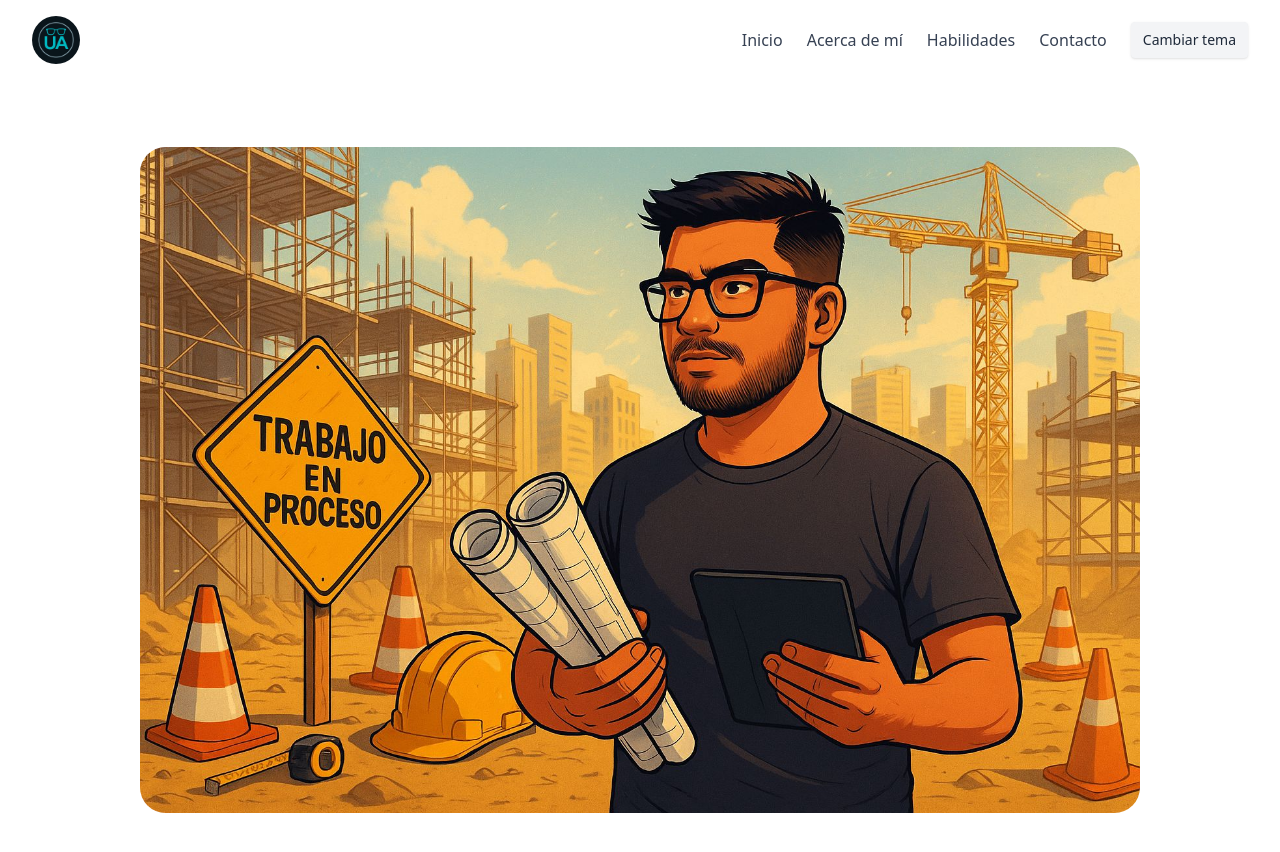
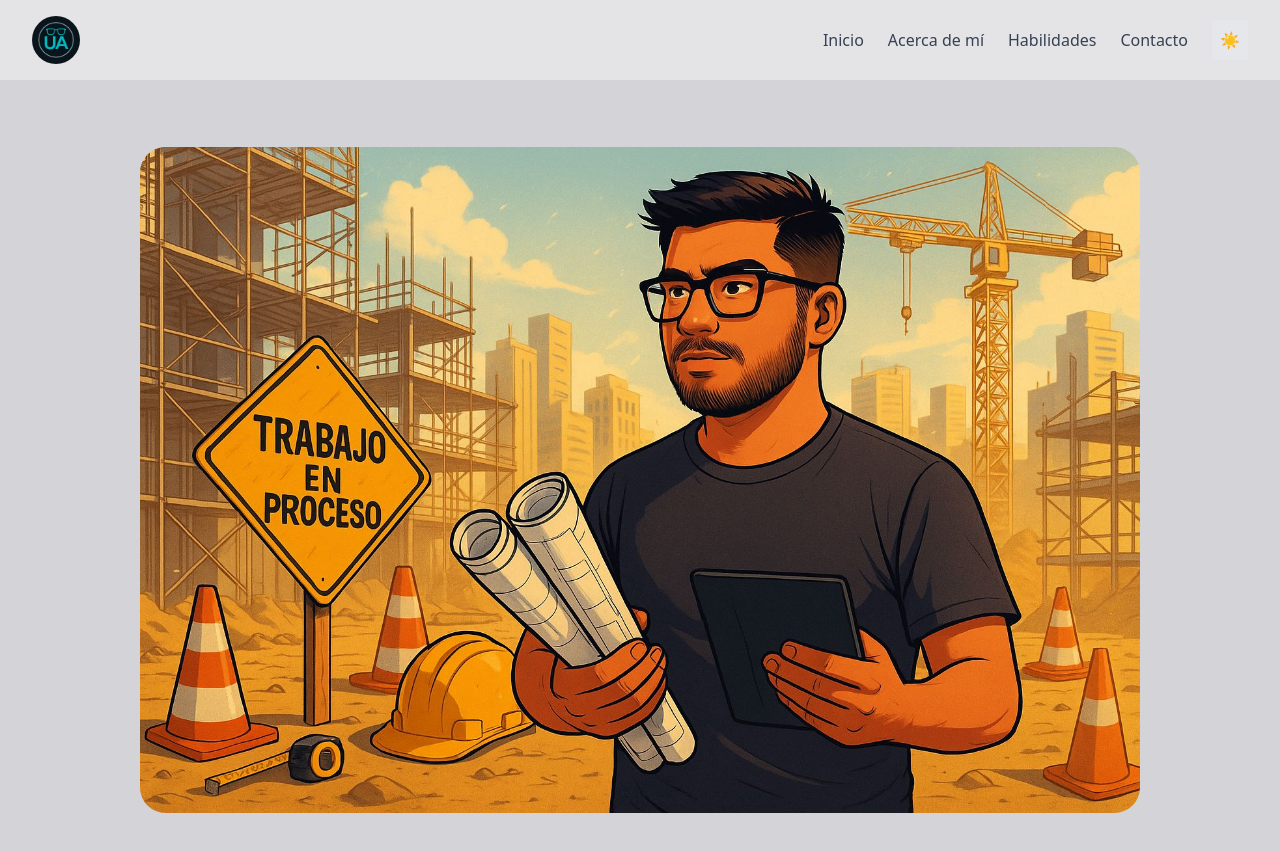
Before and after one commit to UriAlcantar/web-uri, an Angular app: page / in a window 1280 px wide. Shown: the top 852 px of the page. Built offline with nearby package versions, Linux system fonts and the light colour scheme.

Commit message:
Enhance header component with dark mode toggle and update styles for improved UI

```diff
--- a/src/app/app.component.html
+++ b/src/app/app.component.html
@@ -1,4 +1,4 @@
-<app-header></app-header>
-<main class="min-h-[calc(100vh-80px)] bg-white flex items-start justify-center px-4 sm:px-6 md:px-8 dark:bg-gray-900 dark:text-white">
+<app-header ></app-header>
+<main class="min-h-[calc(100vh-80px)] bg-zinc-300 flex items-start justify-center px-4 sm:px-6 md:px-8 dark:bg-gray-900 dark:text-white">
     <router-outlet></router-outlet>
 </main>
--- a/src/app/components/header/header.component.html
+++ b/src/app/components/header/header.component.html
@@ -1,4 +1,4 @@
-<header class="shadow-md bg-white dark:bg-gray-800 text-black dark:text-white">
+<header class="shadow-md bg-zinc-200 dark:bg-gray-800 text-black dark:text-white">
   <div class="max-w-7xl mx-auto px-4 sm:px-6 lg:px-8">
     <div class="flex justify-between items-center py-4">
 
@@ -37,11 +37,17 @@
         <a href="about-me" class="text-gray-700 dark:text-white hover:text-blue-600">Acerca de mí</a>
         <a href="skills" class="text-gray-700 dark:text-white hover:text-blue-600">Habilidades</a>
         <a href="contact-info" class="text-gray-700 dark:text-white hover:text-blue-600">Contacto</a>
+
         <button
-          (click)="toggleDarkMode()"
-          class="text-sm text-gray-800 dark:text-white bg-gray-100 dark:bg-gray-700 px-3 py-2 rounded shadow hover:bg-gray-200 dark:hover:bg-gray-600 transition"
-        >
-          Cambiar tema
+            (click)="toggleDarkMode()"
+            class="text-l p-2 rounded transition duration-300 ease-in-out bg-gray-200 dark:bg-gray-700 hover:scale-110"
+            [attr.aria-label]="isDarkMode ? 'Cambiar a claro' : 'Cambiar a oscuro'"
+          >
+          @if (!isDarkMode) {
+            <span >☀️</span>
+          } @else  {
+            <span >🌙</span>
+          }
         </button>
       </nav>
     </div>
--- a/src/app/components/header/header.component.ts
+++ b/src/app/components/header/header.component.ts
@@ -8,11 +8,19 @@ import { Component } from '@angular/core';
 })
 export class HeaderComponent {
 
-
+  isDarkMode: boolean = false;
   isMenuOpen = false;
 
   toggleDarkMode(): void {
-    document.documentElement.classList.toggle('dark');
+    this.isDarkMode = document.documentElement.getAttribute('data-theme') === 'dark' ? true : false;
+    if (this.isDarkMode) {
+      document.documentElement.setAttribute('data-theme', 'light');
+    } else {
+      document.documentElement.setAttribute('data-theme', 'dark');
+    }
+
+
+
   }
 
   toggleMenu(): void {
--- a/src/styles.css
+++ b/src/styles.css
@@ -1,2 +1,3 @@
 /* You can add global styles to this file, and also import other style files */
 @import "tailwindcss";
+@custom-variant dark (&:where([data-theme=dark], [data-theme=dark] *));
```
